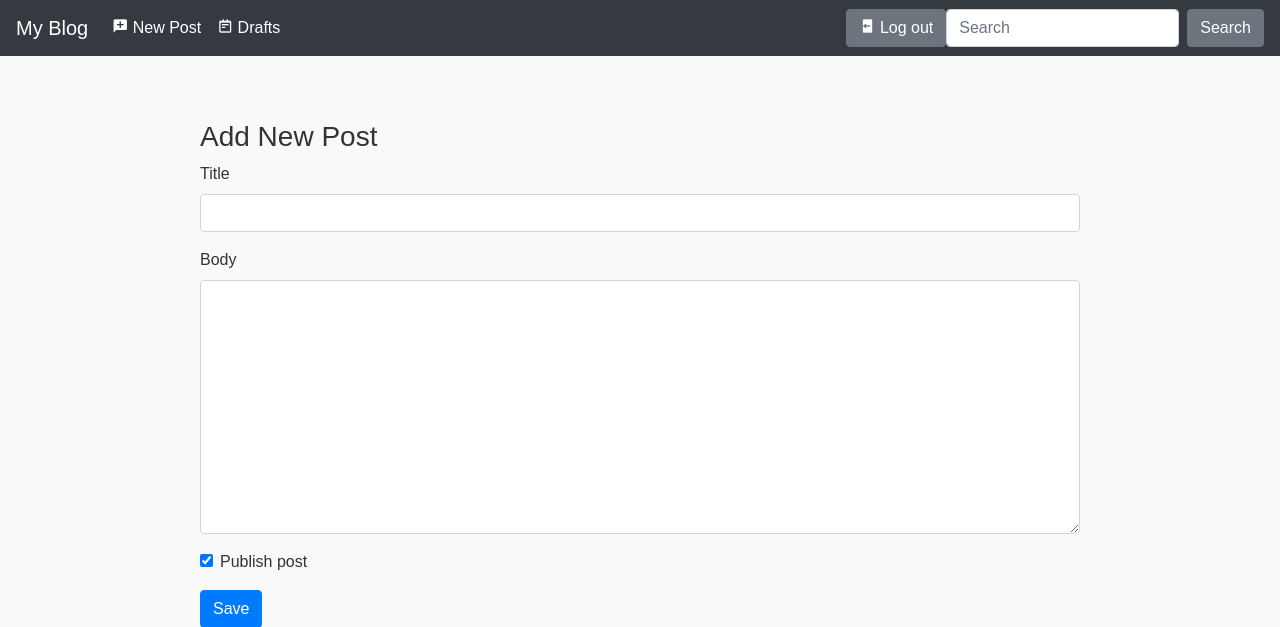
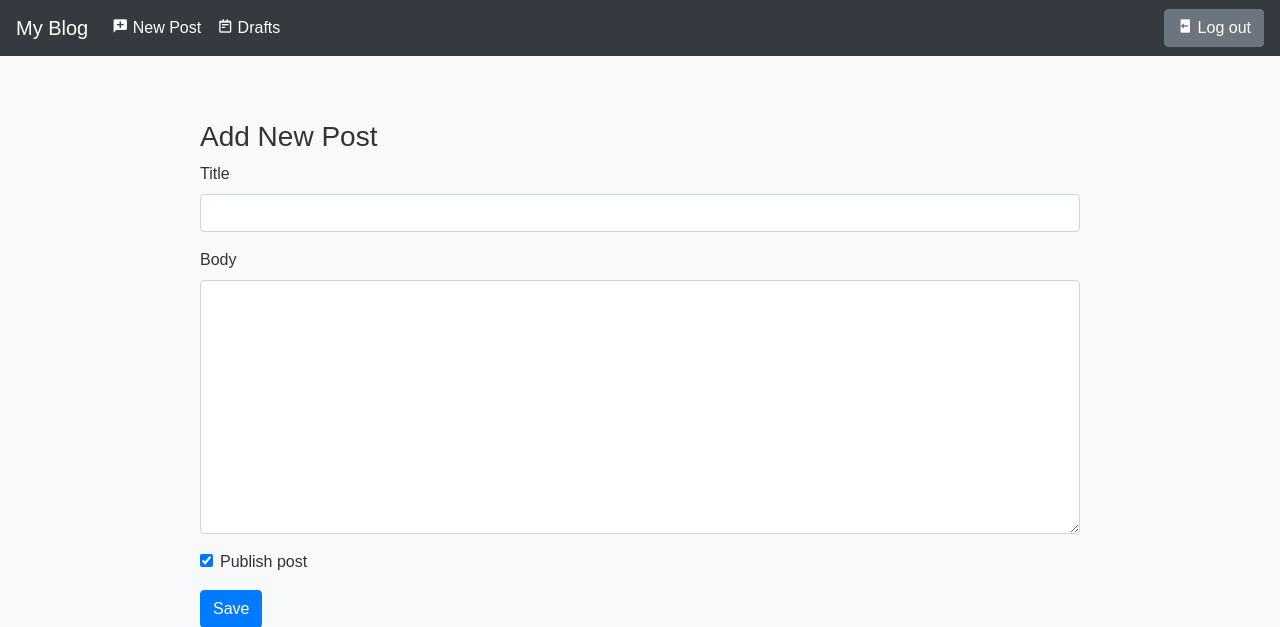
Before and after one commit to MarcinSachs/kodilla_blog, a Flask app: page /new-post in a window 1280 px wide. Shown: the top 627 px of the page. Run offline with Flask 3, Linux system fonts and the light colour scheme; the visitor is signed in with stand-in values (Sample User, id 1); tables that the repository leaves empty hold one stand-in row (values such as "Sample post"); some libraries are stand-ins or nearby versions.

Commit message:
Remove Search button

```diff
--- a/blog/templates/base.html
+++ b/blog/templates/base.html
@@ -44,10 +44,6 @@
             <a href="{{ url_for('login') }}" class="btn btn-secondary my-2 my-lg-0"><i class='bx bxs-log-in'></i> Log
                 in</a>
             {% endif %}
-            <form class="form-inline my-2 my-lg-0">
-                <input class="form-control mr-sm-2" type="text" placeholder="Search" aria-label="Search">
-                <button class="btn btn-secondary my-2 my-sm-0" type="submit">Search</button>
-            </form>
         </div>
     </nav>
 
```
